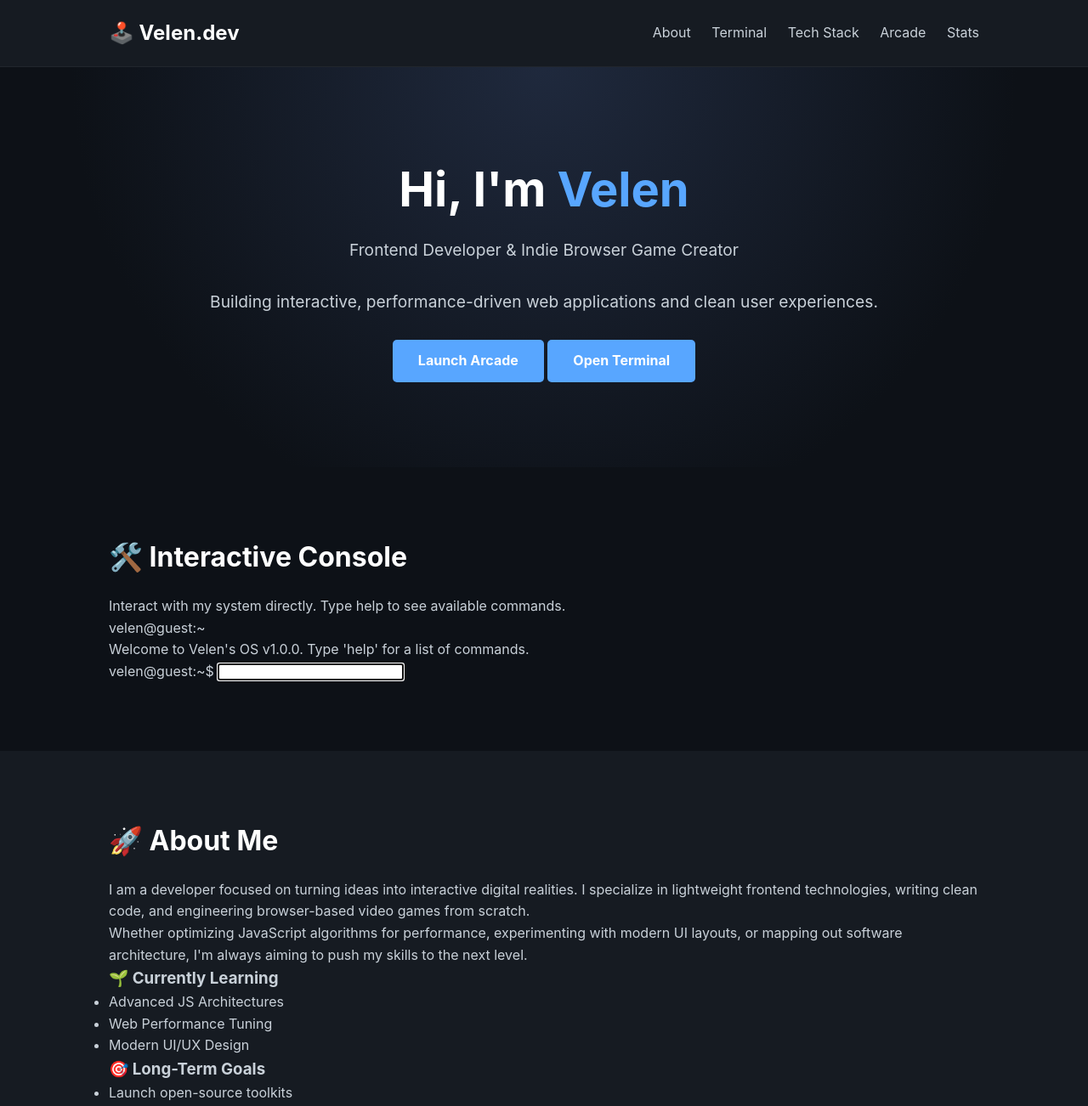
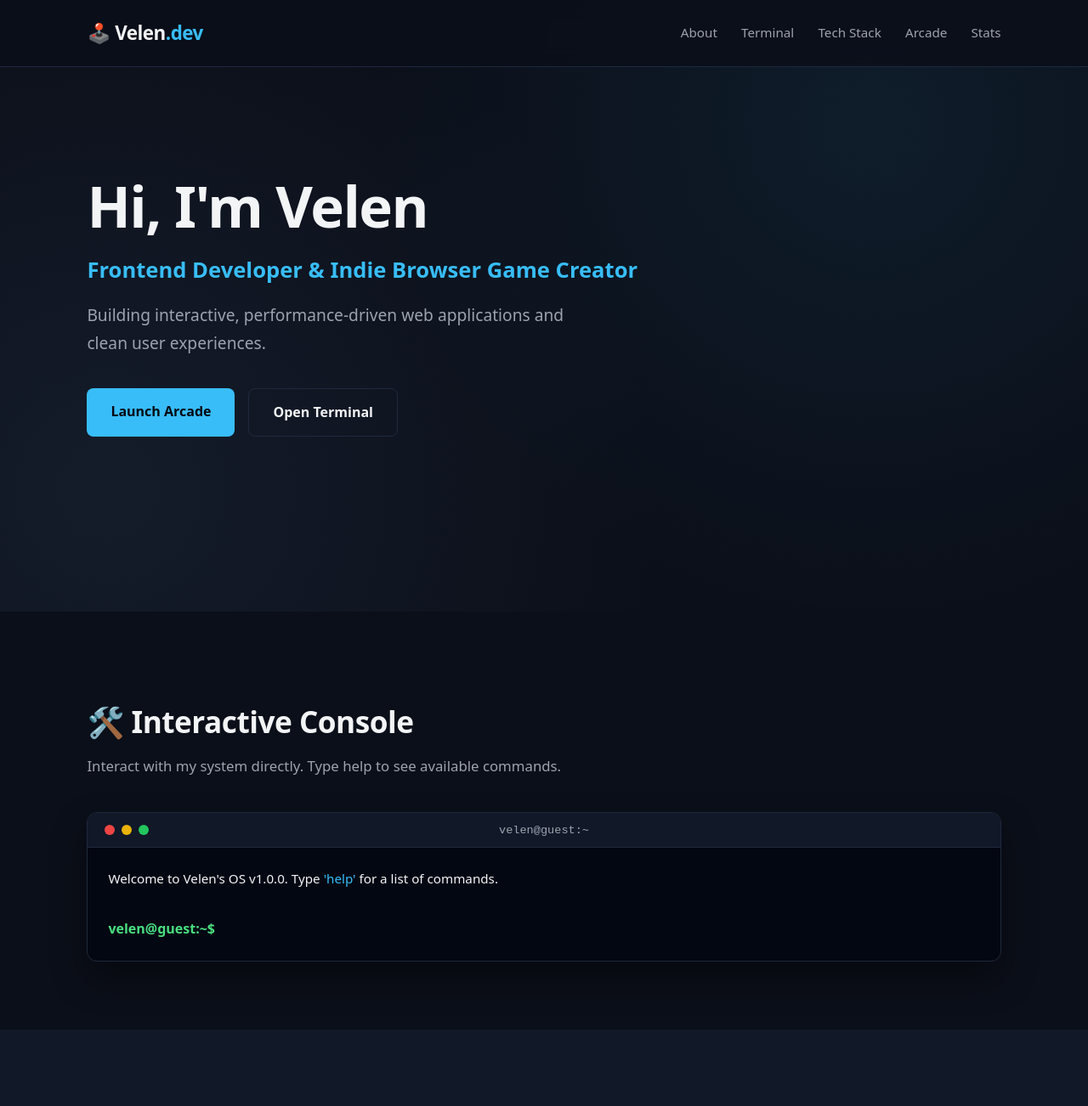
Before and after one commit to Velen-Muse/portfolio, a plain HTML site: page index.html in a window 1280 px wide. Shown: the top 1302 px of the page at 85% size. Drawn offline with Linux system fonts and the light colour scheme.

Commit message:
Update style.css

```diff
--- a/style.css
+++ b/style.css
@@ -1,149 +1,350 @@
-/* Core Styling & Variables */
+/* Styling Global Configuration Variables */
 :root {
-    --bg-color: #0d1117;
-    --card-bg: #161b22;
-    --text-color: #c9d1d9;
-    --accent-color: #58a6ff;
-    --hover-color: #1f6feb;
+    --bg-main: #0b0f19;
+    --bg-card: #111827;
+    --bg-terminal: #030712;
+    --border-color: #1f293d;
+    --text-primary: #f3f4f6;
+    --text-secondary: #9ca3af;
+    --accent: #38bdf8;
+    --accent-hover: #0284c7;
+    --success: #4ade80;
 }
 
 * {
     margin: 0;
     padding: 0;
     box-sizing: border-box;
-    font-family: -apple-system, BlinkMacSystemFont, "Segoe UI", Helvetica, Arial, sans-serif;
+    scroll-behavior: smooth;
+    font-family: system-ui, -apple-system, BlinkMacSystemFont, 'Segoe UI', Roboto, Oxygen, Ubuntu, Cantarell, sans-serif;
 }
 
 body {
-    background-color: var(--bg-color);
-    color: var(--text-color);
-    line-height: 1.6;
+    background-color: var(--bg-main);
+    color: var(--text-primary);
+    line-height: 1.7;
+    overflow-x: hidden;
 }
 
-/* Header & Nav */
+/* Header & Typography Layout */
 header {
     display: flex;
     justify-content: space-between;
     align-items: center;
-    padding: 20px 10%;
-    background-color: var(--card-bg);
-    border-bottom: 1px solid #21262d;
+    padding: 20px 8%;
+    background-color: rgba(11, 15, 25, 0.85);
+    backdrop-filter: blur(12px);
+    position: fixed;
+    top: 0;
+    width: 100%;
+    z-index: 1000;
+    border-bottom: 1px solid var(--border-color);
 }
 
 .logo {
-    font-size: 1.5rem;
-    font-weight: bold;
-    color: #fff;
+    font-size: 1.4rem;
+    font-weight: 800;
+    letter-spacing: -0.5px;
 }
 
+.accent { color: var(--accent); }
+
 nav a {
-    color: var(--text-color);
+    color: var(--text-secondary);
     text-decoration: none;
-    margin-left: 20px;
-    transition: color 0.3s;
+    margin-left: 24px;
+    font-weight: 500;
+    font-size: 0.95rem;
+    transition: color 0.25s ease;
 }
 
-nav a:hover {
-    color: var(--accent-color);
+nav a:hover { color: var(--accent); }
+
+/* Containers */
+.container {
+    padding: 100px 8% 80px 8%;
+}
+.bg-alt { background-color: var(--bg-card); }
+
+.section-desc {
+    color: var(--text-secondary);
+    margin-bottom: 40px;
+    font-size: 1.05rem;
+}
+
+h2 {
+    font-size: 2.2rem;
+    font-weight: 700;
+    letter-spacing: -0.5px;
+    margin-bottom: 8px;
 }
 
 /* Hero Section */
 .hero-section {
-    text-align: center;
-    padding: 100px 20px;
-    background: radial-gradient(circle at top, #1f293d 0%, var(--bg-color) 70%);
+    min-height: 90vh;
+    display: flex;
+    align-items: center;
+    padding: 0 8%;
+    background: radial-gradient(circle at 80% 20%, rgba(56, 189, 248, 0.08) 0%, transparent 50%),
+                radial-gradient(circle at 10% 80%, rgba(30, 41, 59, 0.5) 0%, transparent 50%);
 }
 
-.hero-section h1 {
-    font-size: 3.5rem;
-    margin-bottom: 10px;
-    color: #fff;
+.hero-content h1 {
+    font-size: 4.2rem;
+    font-weight: 800;
+    line-height: 1.1;
+    margin-bottom: 16px;
+    letter-spacing: -1.5px;
 }
 
-.highlight {
-    color: var(--accent-color);
+.subtitle {
+    font-size: 1.6rem;
+    color: var(--accent);
+    font-weight: 600;
+    margin-bottom: 16px;
 }
 
-.hero-section p {
+.hero-bio {
     font-size: 1.2rem;
-    margin-bottom: 30px;
+    color: var(--text-secondary);
+    max-width: 600px;
+    margin-bottom: 36px;
 }
 
-/* Grids & Cards */
-.container {
-    padding: 80px 10%;
+/* Buttons */
+.hero-buttons { display: flex; gap: 16px; }
+
+.btn {
+    padding: 14px 28px;
+    border-radius: 8px;
+    text-decoration: none;
+    font-weight: 600;
+    font-size: 1rem;
+    transition: all 0.2s ease;
 }
 
-.bg-alt {
-    background-color: var(--card-bg);
+.primary-btn {
+    background-color: var(--accent);
+    color: #030712;
+}
+.primary-btn:hover { background-color: var(--accent-hover); transform: translateY(-2px); }
+
+.secondary-btn {
+    border: 1px solid var(--border-color);
+    color: var(--text-primary);
+}
+.secondary-btn:hover { background-color: rgba(255,255,255,0.04); }
+
+/* About Grid Layout */
+.about-grid {
+    display: grid;
+    grid-template-columns: 1.2fr 0.8fr;
+    gap: 48px;
+    align-items: center;
 }
 
-h2 {
-    font-size: 2rem;
-    margin-bottom: 20px;
-    color: #fff;
+.about-text p { margin-bottom: 20px; color: var(--text-secondary); font-size: 1.1rem; }
+
+.about-cards { display: flex; flex-direction: column; gap: 20px; }
+
+.mini-card {
+    background-color: var(--bg-main);
+    border: 1px solid var(--border-color);
+    padding: 24px;
+    border-radius: 12px;
 }
 
-.skills-grid, .projects-grid {
-    display: grid;
-    grid-template-columns: repeat(auto-fit, minmax(250px, 1fr));
-    gap: 20px;
-    margin-top: 30px;
+.mini-card h3 { font-size: 1.15rem; margin-bottom: 12px; }
+
+.mini-card ul { list-style: none; }
+
+.mini-card li {
+    color: var(--text-secondary);
+    margin-bottom: 8px;
+    padding-left: 18px;
+    position: relative;
 }
 
-.skill-card, .project-card {
-    background-color: var(--card-bg);
-    border: 1px solid #30363d;
-    padding: 25px;
-    border-radius: 8px;
-    transition: transform 0.2s, border-color 0.2s;
+.mini-card li::before {
+    content: "•";
+    color: var(--accent);
+    position: absolute;
+    left: 0;
+    font-weight: bold;
+}
+
+/* Technical Stack Cards */
+.skills-grid {
+    display: grid;
+    grid-template-columns: repeat(auto-fit, minmax(260px, 1fr));
+    gap: 24px;
+}
+
+.skill-card {
+    background-color: var(--bg-card);
+    border: 1px solid var(--border-color);
+    padding: 32px;
+    border-radius: 12px;
+    transition: border-color 0.3s ease;
+}
+
+.skill-card:hover { border-color: var(--accent); }
+
+.skill-header { display: flex; align-items: center; gap: 12px; margin-bottom: 16px; }
+
+.skill-header h3 { font-size: 1.3rem; }
+
+.skill-card p { color: var(--text-secondary); font-size: 0.95rem; }
+
+/* Interactive Terminal Block */
+.terminal {
+    background-color: var(--bg-terminal);
+    border: 1px solid var(--border-color);
+    border-radius: 12px;
+    overflow: hidden;
+    box-shadow: 0 20px 40px rgba(0,0,0,0.4);
+}
+
+.terminal-header {
+    background-color: #111827;
+    padding: 14px 20px;
+    display: flex;
+    align-items: center;
+    border-bottom: 1px solid var(--border-color);
+    position: relative;
+}
+
+.terminal-buttons { display: flex; gap: 8px; }
+
+.dot { width: 12px; height: 12px; border-radius: 50%; display: inline-block; }
+.red { background-color: #ef4444; }
+.yellow { background-color: #eab308; }
+.green { background-color: #22c55e; }
+
+.terminal-title {
+    position: absolute;
+    width: 100%;
+    text-align: center;
+    left: 0;
+    font-size: 0.85rem;
+    font-family: monospace;
+    color: var(--text-secondary);
+}
+
+.terminal-body { padding: 24px; font-family: monospace; font-size: 0.95rem; max-height: 300px; overflow-y: auto; }
+
+.terminal-line { margin-bottom: 8px; white-space: pre-wrap; }
+
+.terminal-input-line {
+    padding: 0 24px 24px 24px;
+    display: flex;
+    align-items: center;
+    font-family: monospace;
+}
+
+.prompt { color: var(--success); margin-right: 10px; font-weight: bold; }
+
+#terminal-input {
+    background: transparent;
+    border: none;
+    outline: none;
+    color: var(--text-primary);
+    font-family: monospace;
+    font-size: 0.95rem;
+    flex-grow: 1;
+}
+
+/* Projects Showcase */
+.projects-grid {
+    display: grid;
+    grid-template-columns: repeat(auto-fit, minmax(320px, 1fr));
+    gap: 32px;
 }
 
 .project-card {
-    background-color: #0d1117;
+    background-color: var(--bg-main);
+    border: 1px solid var(--border-color);
+    padding: 36px;
+    border-radius: 16px;
+    position: relative;
 }
 
-.skill-card:hover, .project-card:hover {
-    transform: translateY(-5px);
-    border-color: var(--accent-color);
+.project-badge {
+    position: absolute;
+    top: 24px;
+    right: 24px;
+    background-color: rgba(56, 189, 248, 0.1);
+    color: var(--accent);
+    padding: 4px 12px;
+    border-radius: 20px;
+    font-size: 0.75rem;
+    font-weight: 600;
 }
 
-.card-icon {
-    font-size: 2.5rem;
-    margin-bottom: 10px;
+.project-card h3 { font-size: 1.5rem; margin-bottom: 14px; margin-top: 10px; }
+
+.project-card p { color: var(--text-secondary); margin-bottom: 24px; font-size: 1rem; }
+
+.project-tags { display: flex; gap: 8px; flex-wrap: wrap; margin-bottom: 24px; }
+
+.project-tags span {
+    background-color: #1e293b;
+    padding: 4px 10px;
+    border-radius: 6px;
+    font-size: 0.8rem;
+    color: var(--text-primary);
 }
 
-/* Buttons */
-.btn {
-    display: inline-block;
-    background-color: var(--accent-color);
-    color: #fff;
-    padding: 12px 30px;
+.btn-link {
+    color: var(--accent);
     text-decoration: none;
-    border-radius: 5px;
-    font-weight: bold;
-    transition: background 0.3s;
+    font-weight: 600;
+}
+.btn-link:hover { text-decoration: underline; }
+
+/* Real-time GitHub Stats Integration Formatting */
+.stats-wrapper {
+    display: flex;
+    flex-direction: column;
+    gap: 20px;
+    align-items: center;
+    margin-top: 40px;
 }
 
-.btn:hover {
-    background-color: var(--hover-color);
+.stats-grid-row {
+    display: flex;
+    flex-wrap: wrap;
+    justify-content: center;
+    gap: 20px;
+    width: 100%;
 }
 
-.btn-sm {
-    display: inline-block;
-    margin-top: 15px;
-    color: var(--accent-color);
-    text-decoration: none;
-    font-weight: bold;
+.stats-grid-row img, .streak-center img {
+    max-width: 100%;
+    height: auto;
+    border-radius: 12px;
+    transition: transform 0.3s ease;
 }
 
-.btn-sm:hover {
-    text-decoration: underline;
+.stats-grid-row img { width: 430px; }
+.streak-center img { width: 430px; }
+
+.stats-grid-row img:hover, .streak-center img:hover {
+    transform: scale(1.02);
 }
 
+/* Footer Section styling */
 footer {
     text-align: center;
     padding: 40px;
-    border-top: 1px solid #21262d;
+    border-top: 1px solid var(--border-color);
+    color: var(--text-secondary);
     font-size: 0.9rem;
 }
+
+/* Base Animations configuration layout rules */
+@keyframes pop {
+    0% { transform: scale(0.96); opacity: 0; }
+    100% { transform: scale(1); opacity: 1; }
+}
+.animate-pop { animation: pop 0.6s cubic-bezier(0.16, 1, 0.3, 1) forwards; }
```
